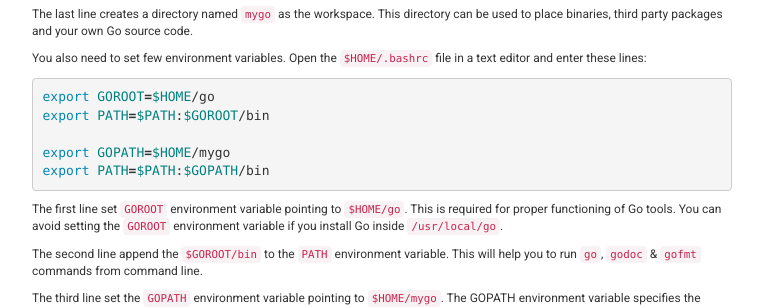
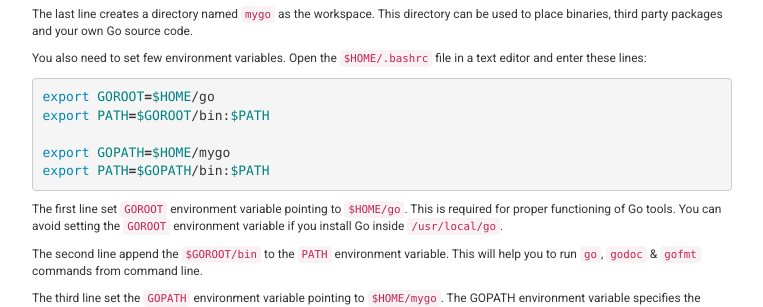
Before and after one commit to baijum/muthukadan.net, a Jekyll site: the page built from _posts/2014-11-28-an-introduction-to-go-programming.markdown, in a window 1280 px wide and 900 px high, scrolled down 1034 px. Shown: the part 152-459 px from the top of the window, without its empty margins (258-1021 px from the left). Built offline with Jekyll 4.4.1, drawn with Linux system fonts in a browser that asks for light colours; Markdown is read by kramdown in place of the engine named in the settings.

Commit message:
prioritize local bin

```diff
--- a/_posts/2014-11-28-an-introduction-to-go-programming.markdown
+++ b/_posts/2014-11-28-an-introduction-to-go-programming.markdown
@@ -80,10 +80,10 @@ You also need to set few environment variables.  Open the
 
 {% highlight bash %}
 export GOROOT=$HOME/go
-export PATH=$PATH:$GOROOT/bin
+export PATH=$GOROOT/bin:$PATH
 
 export GOPATH=$HOME/mygo
-export PATH=$PATH:$GOPATH/bin
+export PATH=$GOPATH/bin:$PATH
 {% endhighlight %}
 
 The first line set `GOROOT` environment variable pointing to
```
